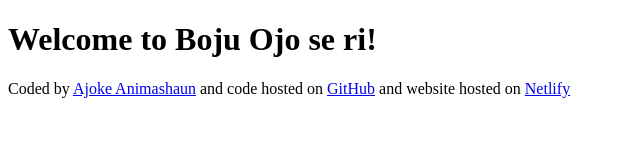
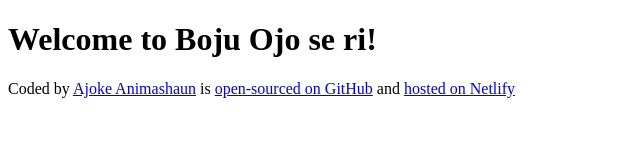
Before and after one commit to AjokeGlorious/Oju-Ojo-Weather-App-, a plain HTML site: page index.html in a window 1280 px wide. Shown: the whole page, without its empty margins (0-640 px from the left). Drawn offline with Linux system fonts and the light colour scheme.

Commit message:
added the fupdated my footer to make it more readableooter also

```diff
--- a/index.html
+++ b/index.html
@@ -9,7 +9,7 @@
   <h1>Welcome to Boju Ojo se ri!</h1>
   <footer>Coded by
     <a href="https://github.com/ajokeGlorious" target="_blank">
-    Ajoke Animashaun</a> and code hosted on <a href="https://github.com/AjokeGlorious/Oju-Ojo-Weather-App-" target="_blank">GitHub</a> and website hosted on <a href="https://ojuojoweather.netlify.app/" target="_blank">Netlify</a>
+    Ajoke Animashaun</a> is <a href="https://github.com/AjokeGlorious/Oju-Ojo-Weather-App-" target="_blank">open-sourced on GitHub</a> and <a href="https://ojuojoweather.netlify.app/" target="_blank"> hosted on Netlify</a>
 </footer>
 </body>
 </html>
```
